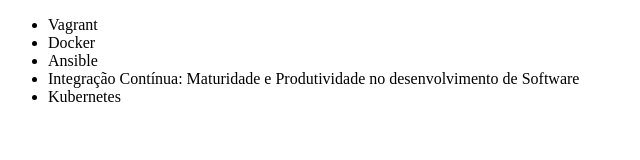
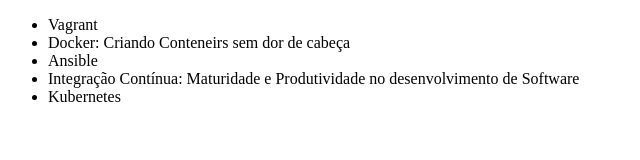
Before and after one commit to Bianca-Priscila/alura-git, a plain HTML site: page index.html in a window 1280 px wide. Shown: the whole page, without its empty margins (0-640 px from the left). Drawn offline with Linux system fonts and the light colour scheme.

Commit message:
Atualizando o nome do curso de Docker

```diff
--- a/index.html
+++ b/index.html
@@ -7,7 +7,7 @@
 <body>
     <ul>
         <li>Vagrant</li>
-        <li>Docker</li>
+        <li>Docker: Criando Conteneirs sem dor de cabeça</li>
         <li>Ansible</li>
         <li>Integração Contínua: Maturidade e Produtividade no desenvolvimento de Software</li>
         <li>Kubernetes</li>
```
